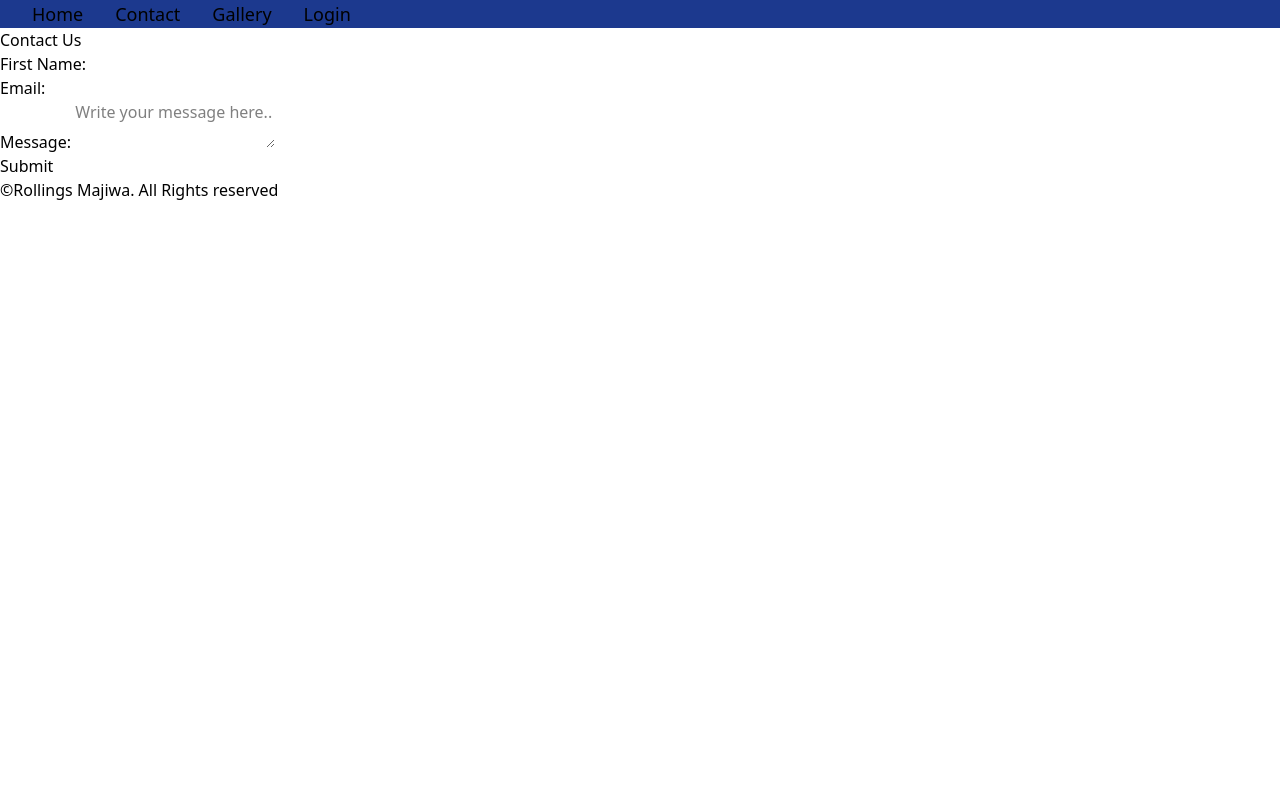
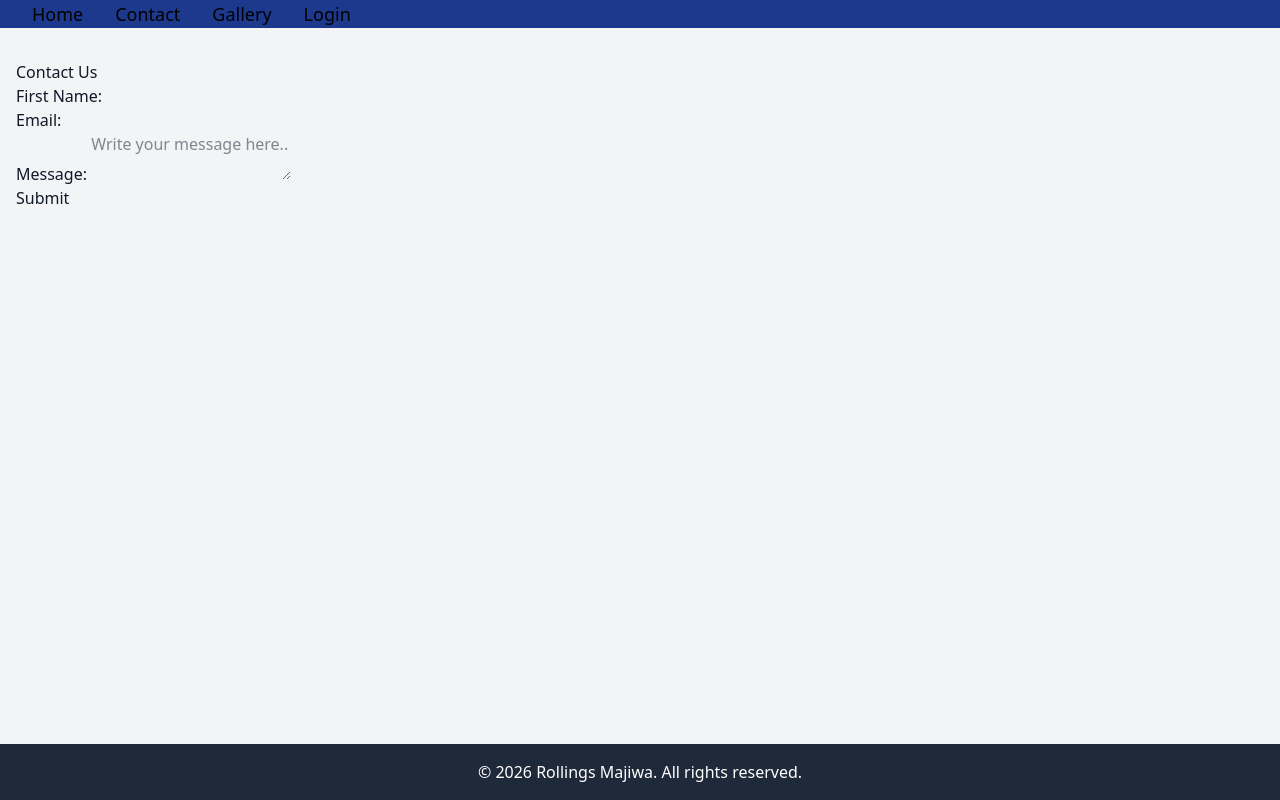
Before and after one commit to rollingsmajiwa/photo_gallery_project, a Django app: page /contact in a window 1280 px wide. Run offline with Django 5.2, Linux system fonts and the light colour scheme.

Commit message:
Feat: add tailwindcss to base.html

```diff
--- a/templates/base.html
+++ b/templates/base.html
@@ -9,11 +9,17 @@
     <script src="https://cdn.jsdelivr.net/npm/@tailwindcss/browser@4"></script>
     <link rel="stylesheet" href="{% static 'CSS/styles.css' %}">
 </head>
-<body>
-    {% include "navbar.html" %}
-    {% block content %}
+<body class="bg-gray-100 text-gray-900 min-h-screen flex flex-col">
 
-    {% endblock %}
-    <footer>&copy;Rollings Majiwa. All Rights reserved</footer>
+    {% include 'navbar.html' %}
+
+    <main class="container mx-auto px-4 py-8 flex-grow">
+        {% block content %}{% endblock %}
+    </main>
+
+    <footer class="bg-gray-800 text-white text-center py-4 mt-auto">
+        <p>&copy; {% now "Y" %} Rollings Majiwa. All rights reserved.</p>
+    </footer>
+
 </body>
 </html>
```
